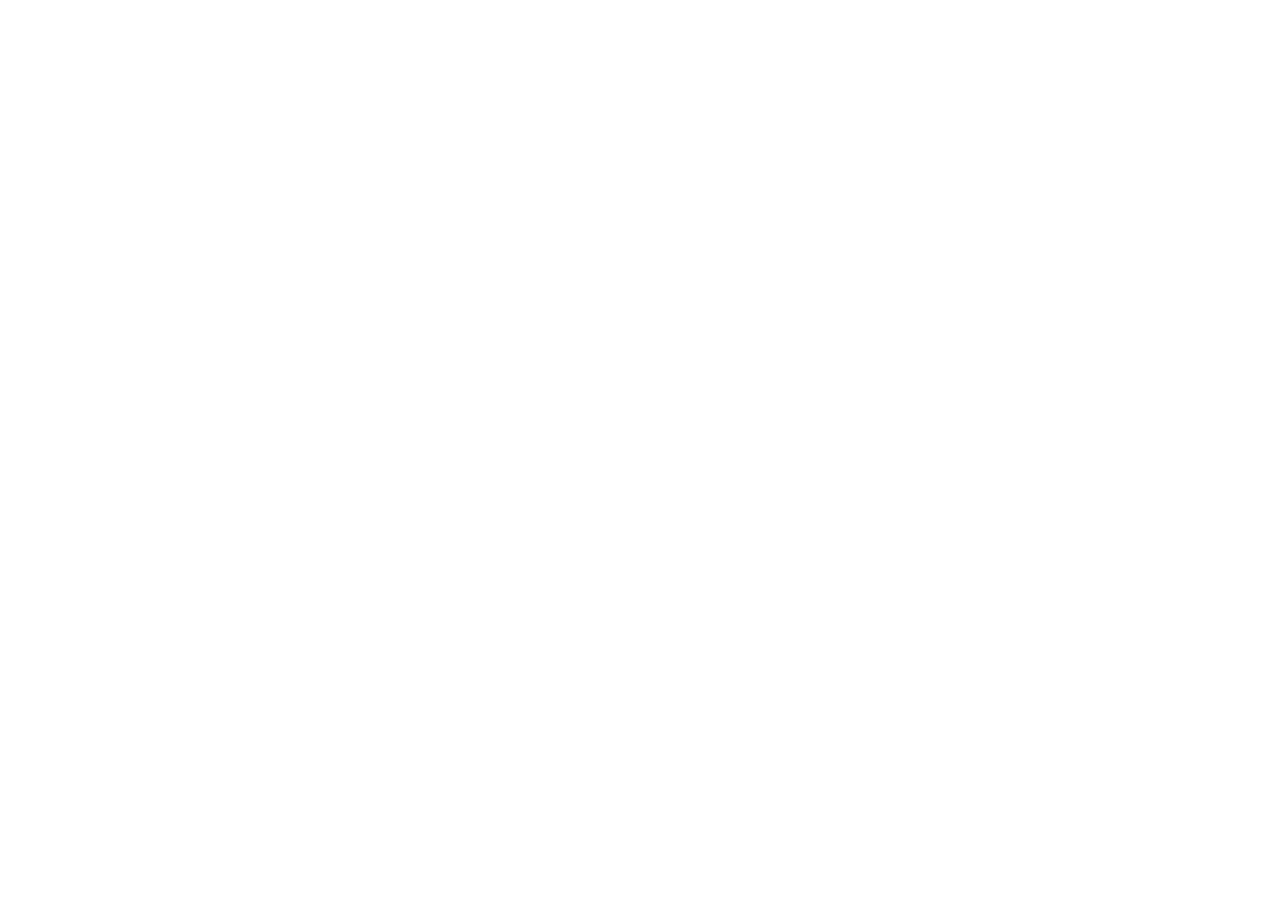
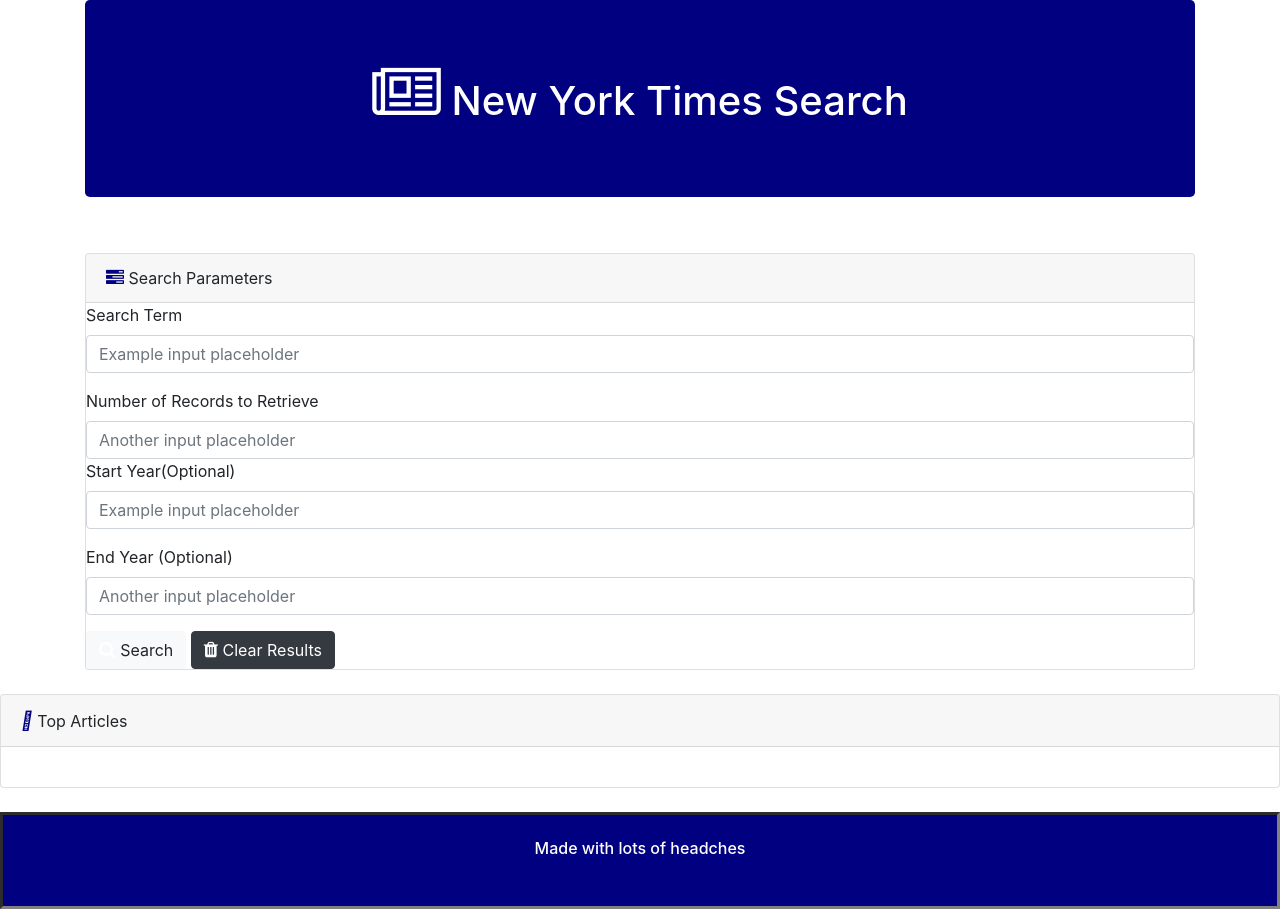
Before and after one commit to maxken512/NYT-class-activity, a plain HTML site: page index.html in a window 1280 px wide. Before the commit the page ends 800 px from the top, so only its background shows below. Drawn offline with nearby package versions, Linux system fonts and the light colour scheme.

Commit message:
non integrated pages

```diff
--- a/index.html
+++ b/index.html
@@ -1,16 +1,88 @@
-<!DOCTYPE html>
+<!doctype html>
 <html lang="en">
-<head>
-    <meta charset="UTF-8">
-    <meta name="viewport" content="width=device-width, initial-scale=1.0">
-    <meta http-equiv="X-UA-Compatible" content="ie=edge">
-    <title>Document</title>
-    <script href="script.js"></script>
-    <style href= "style.css"></style>
-    <script type="text/javascript" src="https://cdnjs.cloudflare.com/ajax/libs/jquery/3.2.1/jquery.min.js"></script>
+  <head>
+    <!-- Required meta tags -->
+    <meta charset="utf-8">
+    <meta name="viewport" content="width=device-width, initial-scale=1, shrink-to-fit=no">
+    <link href="https://stackpath.bootstrapcdn.com/font-awesome/4.7.0/css/font-awesome.min.css" rel="stylesheet" integrity="sha384-wvfXpqpZZVQGK6TAh5PVlGOfQNHSoD2xbE+QkPxCAFlNEevoEH3Sl0sibVcOQVnN" crossorigin="anonymous">
+    <link rel="stylesheet" type="text/css" href="style.css">
+    <!-- Bootstrap CSS -->
     <link rel="stylesheet" href="https://stackpath.bootstrapcdn.com/bootstrap/4.4.1/css/bootstrap.min.css" integrity="sha384-Vkoo8x4CGsO3+Hhxv8T/Q5PaXtkKtu6ug5TOeNV6gBiFeWPGFN9MuhOf23Q9Ifjh" crossorigin="anonymous">
-</head>
-<body>
-
-</body>
+    <title>NYT Search</title>
+  </head>
+  <body>
+    <!--HEADER-->
+    <div class="container">
+      <div class="row">
+        <div class="col-12">
+          <div id="header" class="jumbotron">
+            <h1><i class="fa fa-newspaper-o " style="font-size:60px;color:white;"></i> New York Times Search</h1>
+          </div>
+        </div>
+    </div>
+      <br>
+      <!--Input form-->
+      <div class="row">
+        <div class="col-12">
+            <div class="card">
+                <div class="card-header">
+                    <i class="fa fa-tasks " style="font-size:18px;color:navy;"></i> Search Parameters
+                </div>
+                    <form>
+                      <div class="form-group">
+                        <label for="search-term">Search Term</label>
+                        <input type="text" class="form-control" id="search-term" placeholder="Example input placeholder">
+                      </div>
+                      <div class="form-group">
+                        <label for="records-number">Number of Records to Retrieve</label>
+                        <input type="text" class="form-control" id="records-number" placeholder="Another input placeholder">
+                        <div class="form-group">
+                          <label for="start-year">Start Year(Optional)</label>
+                          <input type="text" class="form-control" id="start-year" placeholder="Example input placeholder">
+                        </div>
+                        <div class="form-group">
+                          <label for="end-year">End Year (Optional)</label>
+                          <input type="text" class="form-control" id="end-year" placeholder="Another input placeholder">
+                        </div>
+                      </div>
+                      <button type="button" class="btn btn-light" id="search-button"><i class="fa fa-search " style="font-size:18px;color:white;"></i> Search</button>
+                      <button type="button" class="btn btn-dark" id="clear-button"><i class="fa fa-trash " style="font-size:18px;color:white;"></i> Clear Results</button>
+                    </form>
+                </div>
+              </div>
+            </div>
+          </div>
+      <br>
+      <!--RESULTS-->
+      <div class="row">
+        <div class="col-12">
+            <div class="card">
+                <div class="card-header">
+                    <i class="fas fa-columns" style="font-size:18px;color:navy;"></i> Top Articles
+                </div>
+                <div class="card-body" id = "results">
+                </div>
+              </div>
+        </div>
+    </div>
+    <br>
+    <!--FOOTER-->
+    <div class="row">
+      <div class="col-12">
+          <footer>
+             <br>
+                <h6>Made with lots of headches</h6>
+              <div class="card-body">
+              </div>
+          </footer>
+      </div>
+  </div>
+</div>
+    <!-- Optional JavaScript -->
+    <!-- jQuery first, then Popper.js, then Bootstrap JS -->
+    <script src="https://code.jquery.com/jquery-3.4.1.slim.min.js" integrity="sha384-J6qa4849blE2+poT4WnyKhv5vZF5SrPo0iEjwBvKU7imGFAV0wwj1yYfoRSJoZ+n" crossorigin="anonymous"></script>
+    <script src="https://cdn.jsdelivr.net/npm/popper.js@1.16.0/dist/umd/popper.min.js" integrity="sha384-Q6E9RHvbIyZFJoft+2mJbHaEWldlvI9IOYy5n3zV9zzTtmI3UksdQRVvoxMfooAo" crossorigin="anonymous"></script>
+    <script src="https://stackpath.bootstrapcdn.com/bootstrap/4.4.1/js/bootstrap.min.js" integrity="sha384-wfSDF2E50Y2D1uUdj0O3uMBJnjuUD4Ih7YwaYd1iqfktj0Uod8GCExl3Og8ifwB6" crossorigin="anonymous"></script>
+    <script src = "script.js"></script>
+  </body>
 </html>
--- a/style.css
+++ b/style.css
@@ -0,0 +1,15 @@
+h1, h6 {
+    text-align: center;
+    color: white;
+}
+h1{
+    font-size: 60px
+}
+footer {
+    padding: 0px;
+    background-color: lightgray;
+    border: 1mm gray inset;
+}
+#header, .btn, footer {
+background-color: navy;
+}
```
Also changed, not shown: console.html (added, +59 -0 lines).
